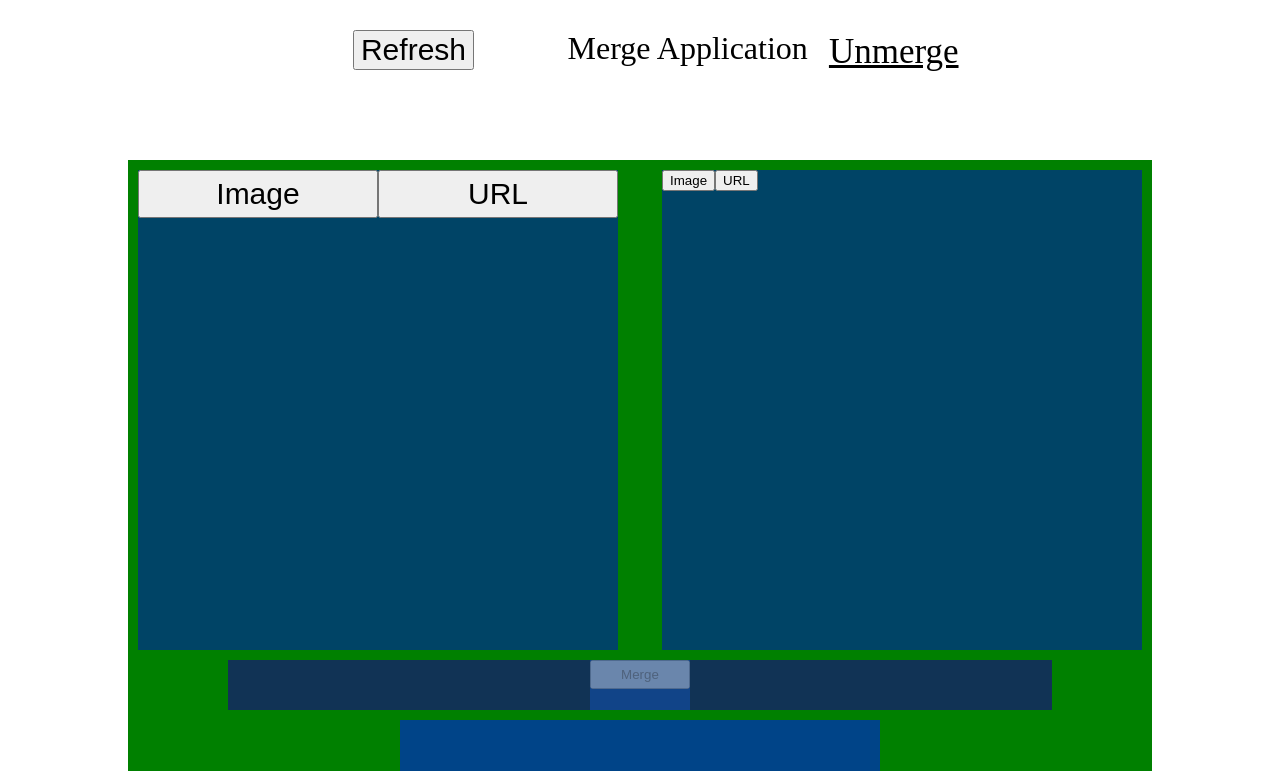
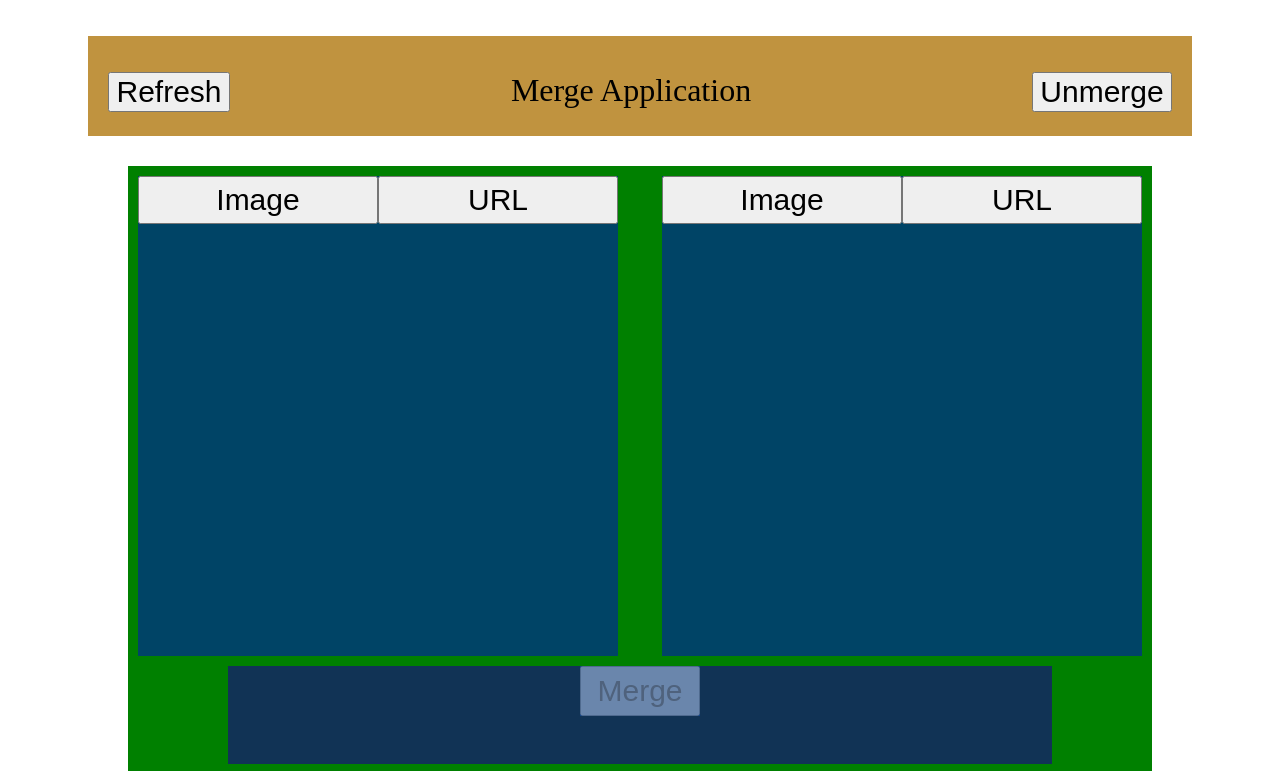
Before and after one commit to evodeltajs/steganography, a website with bundled scripts: page src/index.html in a window 1280 px wide. Shown: the top 771 px of the page. Built offline with nearby package versions, Linux system fonts and the light colour scheme.

Commit message:
Add more css style to merge

```diff
--- a/src/css/main.css
+++ b/src/css/main.css
@@ -1,44 +1,51 @@
 .nav-bar{
+	background-color: rgb(192,147,63);
 	width: auto;
+	text-align: center;
 	height: 100px;
 	position: relative;
 	height:100px;
     margin: 80px;
-    margin-top: 30px;
+    margin-top: 36px;
     margin-bottom: 30px;
     text-align: center;
 }
 
-#refreshBtn{
+.nav-bar #refreshBtn{
 	float:left;
-	width:65px;
-	padding-left:24%;
+	width:122px;
+	height: 60px;
+	margin-top: 36px;
+	margin-left: 20px;
+
 }
 
-#refreshBtn .refresh-button{
+.nav-bar #refreshBtn .refresh-button{
 	font-size: 30px;
 }
 
 
-#title{
-	display:block;
+.nav-bar #title{
+	display:inline-block;
 	width: 250px;
 	margin: 0 auto;
-	padding-left: 43%;
-	padding-right: 43%;
-	/*text-decoration: underline;*/
-	font-size: 200%;
+	height: 60px;
+	margin-top: 36px;
+	font-size:200%;
 
 }
 
-#unmerge{
-	display: inline-block;
-	width:65px;
+.nav-bar #unmerge{
+	width:140px;
+	height: 60px;
 	float:right;
-	padding-right: 27%;
-	margin-top: -35px;
-	font-size: 35px;
-	color:black;
+	margin-top: 36px;
+	margin-right: 20px;
+
+}
+
+.nav-bar #unmerge #unmergebtn{
+	font-size: 30px;
 }
 
 .content{
@@ -77,7 +84,7 @@
 	font-size:30px;
 	color:red;
 	text-align: center;
-  /*sdavcdsv*/
+
 }
 
 .top-container #FirstImage .image-upload-first .button-container {
@@ -155,8 +162,11 @@
 
 }
 
-
-
+.top-container #FirstImage .image-upload-first .image-container .viewer .uploadBtn{
+	position: absolute;
+	top: 45%;
+	left: calc(34%);
+}
 
 /*SECOND IMAGE*/
 .top-container #SecondImage{
@@ -164,13 +174,107 @@
 	height: 480px;
 	float:right;
 	background-color: #046
+}
+
+.top-container #SecondImage .image-upload-second{
+	height:432px;
+}
+
+.top-container #SecondImage .error-box{
+	height:48px;
+	margin-left:auto;
+	margin-right:auto;
+	font-size:30px;
+	color:red;
+	text-align: center;
+}
+
+.top-container #SecondImage .image-upload-second .button-container {
+ 	height: 48px;
+}
+
+.top-container #SecondImage .image-upload-second .button-container .image-btn{
+ 	font-size: 30px;
+ 	width: 240px;
+ 	height: 48px;
+	float: left;
+}
+
+.top-container #SecondImage .image-upload-second .button-container .url-btn{
+ 	font-size: 30px;
+ 	width: 240px;
+ 	height: 48px;
+ 	float: right;
+}
+
+.top-container #SecondImage .image-upload-second .image-container {
+	height:384px;
+	width: 480px;
+	overflow: auto;
+}
+
+.top-container #SecondImage .image-upload-second .image-container .second-upload{
+	width:175px;
+	height: 20px;
+
+ 	margin-left: auto;
+ 	margin-right: auto;
+
+}
+.top-container #SecondImage .image-upload-second .image-container .first-upload input{
+	margin-top: 170px;
+	width: 175px;
+	background-color: #AAA;
+	font-size: 30px;
+	margin-left: auto;
+ 	margin-right: auto;
+}
+
+ .top-container #SecondImage .image-upload-second .image-container .url-reader{
+
+	width: 245px;
+	background-color: #046;
+	margin-left: auto;
+ 	margin-right: auto;
+}
+ .top-container #SecondImage .image-upload-second .image-container input{
+ 	width: 248px;
+
+ 	margin-top: 170px;
+ 	font-size: 25px;
+}
+
+ .top-container #SecondImage .image-upload-second .image-container .url-reader button{
+	font-size: 25px;
+	width:252px;
+	height: 35px;
+	margin-top: 10px;
+	margin-left: auto;
+	margin-right: auto;
+}
 
 
+.top-container #SecondImage .image-upload-second .image-container .viewer {
+	height:384px;
+	width: 480px;
+}
+
+.top-container #SecondImage .image-upload-second .image-container .viewer canvas {
+  	display: block;
+    margin: 0 auto;
 
 }
 
+.top-container #SecondImage .image-upload-second .image-container .viewer .uploadBtn{
+	position: absolute;
+	top: 45%;
+	left: calc(61%);
+}
+
+/*MergeContainer*/
+
 .mid-container{
-	height:50px;
+	height:98px;
 	margin-right: 100px;
 	margin-left: 100px;
 	background-color: #135
@@ -179,23 +283,27 @@
 .mid-container #btnMergeContainer{
 	background-color: #148;
 	height: 50px;
-	width: 100px;
-
-	margin-right: 100px;
-	margin-left: 100px;
-	margin: auto;
+	width: 120px;
+ 	margin: auto;
 }
 
 .mid-container #btnMergeContainer .merge-button{
-	padding: 5px 10px 5px 10px;
-	width:100px;
+	width:120px;
+	height: 50px;
+	font-size: 30px;
+	margin:auto;
 
 }
 
-#btnMergeContainer .error-box{
+.mid-container #btnMergeContainer .error-box{
 	font-style: oblique;
 	color: #ccc;
-
+	height:48px;
+	width: 200px;
+	margin-left:-34%;
+	font-size:30px;
+	color:red;
+	text-align: center;
 }
 
 .content .bot-container{
@@ -223,3 +331,9 @@
     width: auto;
 
 }
+
+.bot-container #imageMergerFinal .downloadBtn{
+	position: absolute;
+	top: 130%;
+	left: calc(49%);
+}
--- a/src/index.html
+++ b/src/index.html
@@ -5,12 +5,12 @@
 	<title>Steganography</title>
 	<link rel="stylesheet" type="text/css" href="css/main.css">
 </head>
-<body onready="startMergeController()">
+<body>
 
 	<div class="nav-bar">
 		<div id="refreshBtn"></div>
-		<p id="title">Merge Application</p>
-		<a id="unmerge" href="/unmerge.html">Unmerge</a>
+		<div id="title">Merge Application</div>
+		<div id="unmerge"><a href="/unmerge.html"><button id="unmergebtn" type="button">Unmerge</button></a></div>
 	</div>
 
 	<div class="content">
--- a/src/js/app.js
+++ b/src/js/app.js
@@ -5,11 +5,15 @@
 
 var pathname = window.location.pathname;
 
-if(pathname === "/") {
-	startMergeController();
-}
-else if(pathname === "/unmerge.html") {
-	startUnmergeController();
+window.addEventListener("load", init, false);
+
+function init() {
+	if(pathname === "/") {
+		startMergeController();
+	}
+	else if(pathname === "/unmerge.html") {
+		startUnmergeController();
+	}
 }
 
 function startMergeController() {
```
